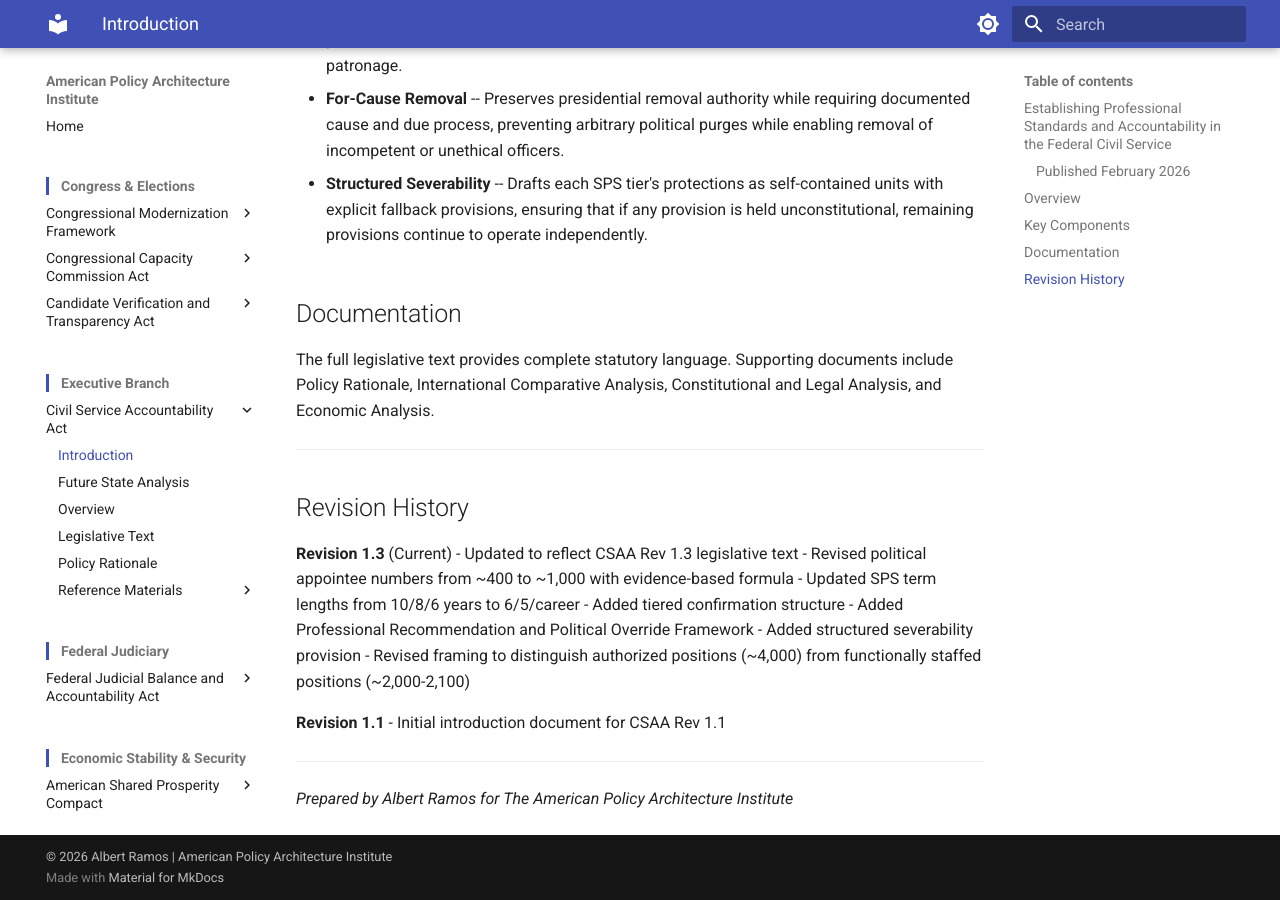
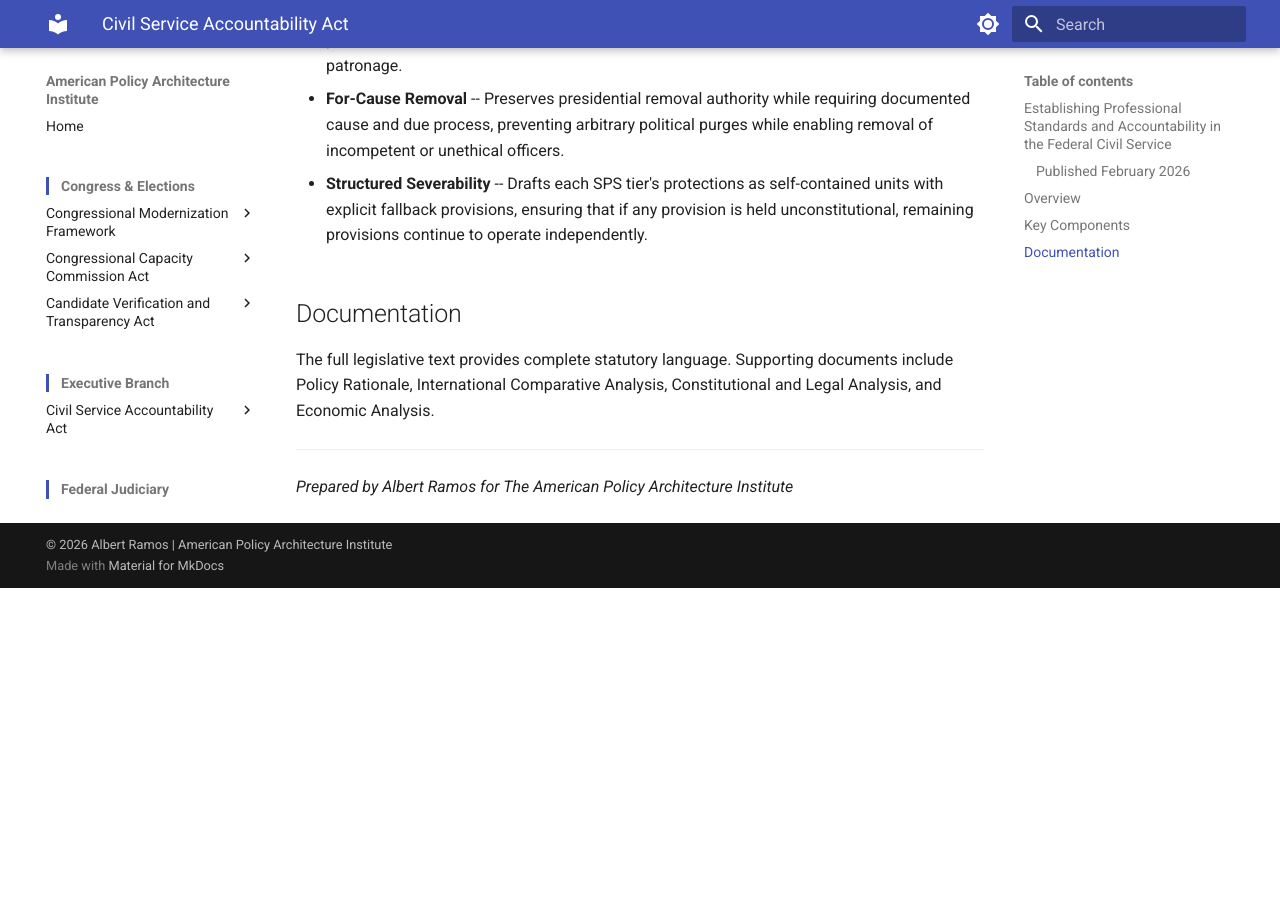
Before and after one commit to albertintech/apai, an MkDocs documentation site: the page built from docs/executive/csaa/introduction.md, in a window 1280 px wide and 900 px high, scrolled down 1665 px. Built offline with MkDocs 1.6.1 and Material for MkDocs 9.7.7, drawn with Linux system fonts in a browser that asks for light colours; after the commit the page ends 2253 px from its top, so only the background shows below that.

Commit message:
Add revised CSAA files

```diff
--- a/docs/executive/csaa/CSAA-Rev-1-3-Introduction.md
+++ b/docs/executive/csaa/introduction.md
@@ -40,20 +40,4 @@
 
 ---
 
-## Revision History
-
-**Revision 1.3** (Current)
-- Updated to reflect CSAA Rev 1.3 legislative text
-- Revised political appointee numbers from ~400 to ~1,000 with evidence-based formula
-- Updated SPS term lengths from 10/8/6 years to 6/5/career
-- Added tiered confirmation structure
-- Added Professional Recommendation and Political Override Framework
-- Added structured severability provision
-- Revised framing to distinguish authorized positions (~4,000) from functionally staffed positions (~2,000-2,100)
-
-**Revision 1.1**
-- Initial introduction document for CSAA Rev 1.1
-
----
-
 *Prepared by Albert Ramos for The American Policy Architecture Institute*
```
Also changed, not shown: docs/executive/csaa/constitutional-analysis.md (renamed from docs/executive/csaa/CSAA-Rev-1-3-Constitutional-Analysis.md), docs/executive/csaa/economic-analysis.md (renamed from docs/executive/csaa/CSAA-Rev-1-3-Economic-Analysis.md), docs/executive/csaa/future-state-analysis.md (renamed from docs/executive/csaa/CSAA-Rev-1-3-Future-State-Analysis.md), docs/executive/csaa/international-comparison.md (renamed from docs/executive/csaa/CSAA-Rev-1-3-International-Comparison.md), docs/executive/csaa/laying-the-groundwork.md (renamed from docs/executive/csaa/CSAA-Rev-1-3-Laying-the-Groundwork-for-a-Renewed-Civil-Service.md), docs/executive/csaa/legislative-text.md (renamed from docs/executive/csaa/CSAA-Rev-1-3-Civil-Service-Accountability-Act.md), docs/executive/csaa/overview.md (renamed from docs/executive/csaa/CSAA-Rev-1-3-Overview.md), docs/executive/csaa/policy-rationale.md (renamed from docs/executive/csaa/CSAA-Rev-1-3-Policy-Rationale.md).
